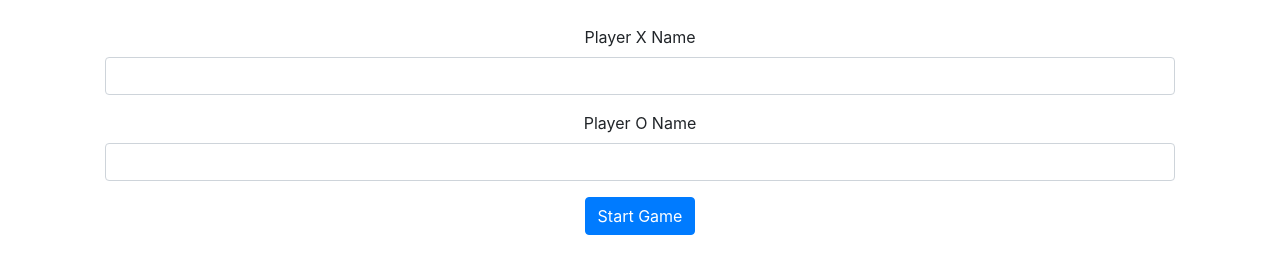
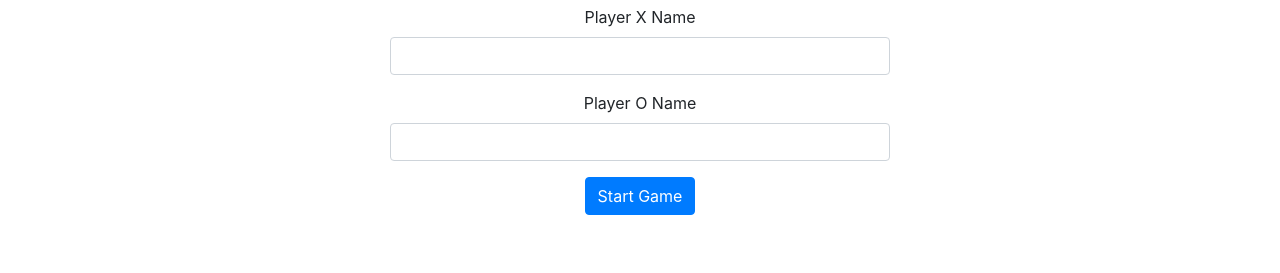
Before and after one commit to elshaka/js-tictactoe, a website with bundled scripts: page index.html in a window 1280 px wide. Shown: the part 99-372 px from the top of the page. Built offline with nearby package versions, Linux system fonts and the light colour scheme.

Commit message:
Remove unused card body element

```diff
--- a/css/main.css
+++ b/css/main.css
@@ -7,6 +7,7 @@ body {
 }
 
 .newGameScreen, .boardScreen {
+  width: 500px;
   margin: 0 auto;
   text-align: center;
 }
--- a/index.html
+++ b/index.html
@@ -13,7 +13,6 @@
   </head>
   <body class="pt-5 container">
     <h1>TicTacToe</h1>
-    <div class="card-body">
     <div id="newGameScreen" class="newGameScreen">
       <div class="form-group">
         <label for="playerOneName">Player X Name</label>
@@ -30,6 +29,5 @@
       <div id="board" class="board shadow"></div>
       <button id="restartGameBtn" class="btn btn-primary">Restart Game</button>
     </div>
-    </div>
   </body>
 </html>
```
Lines whose indentation alone changed are shown as unchanged.
